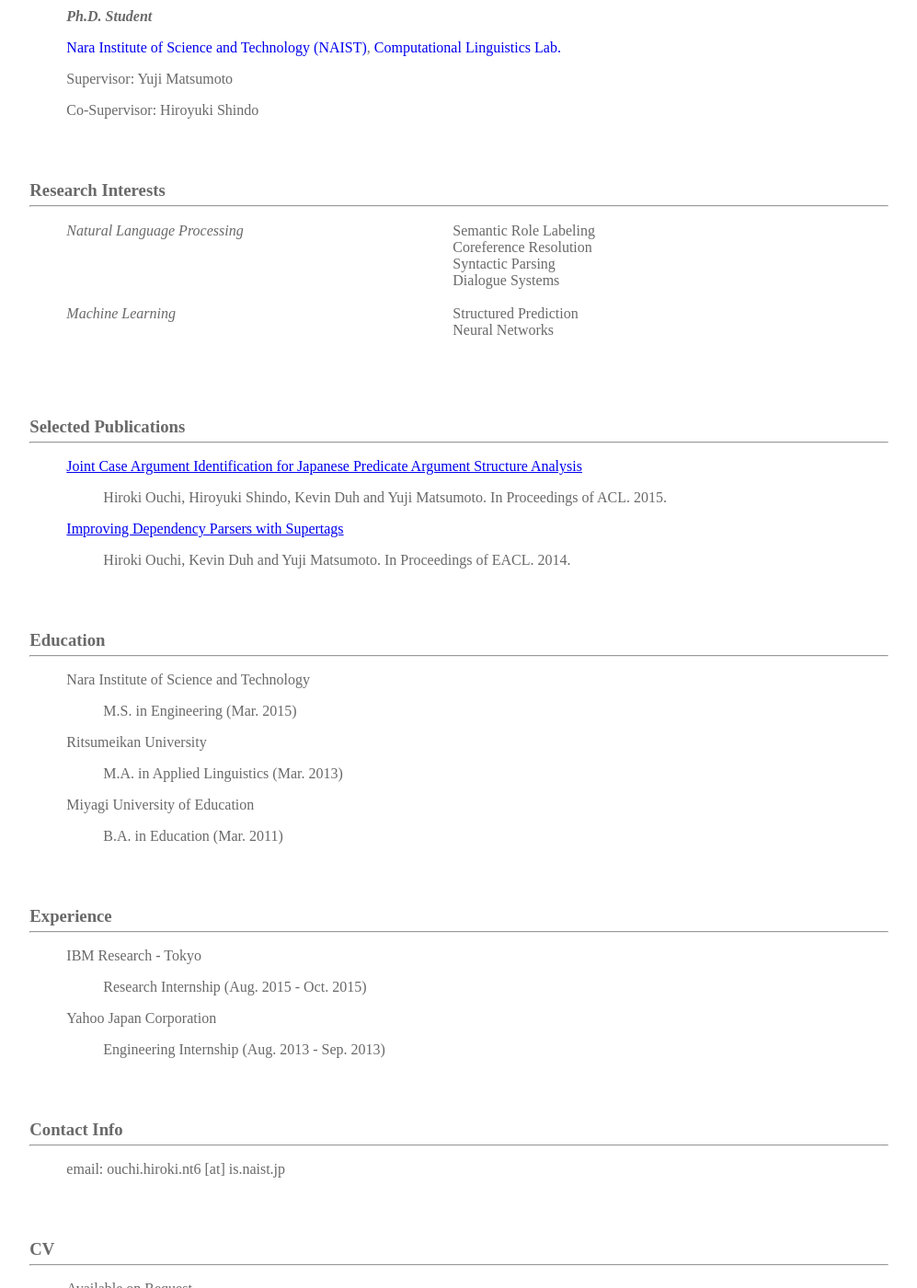
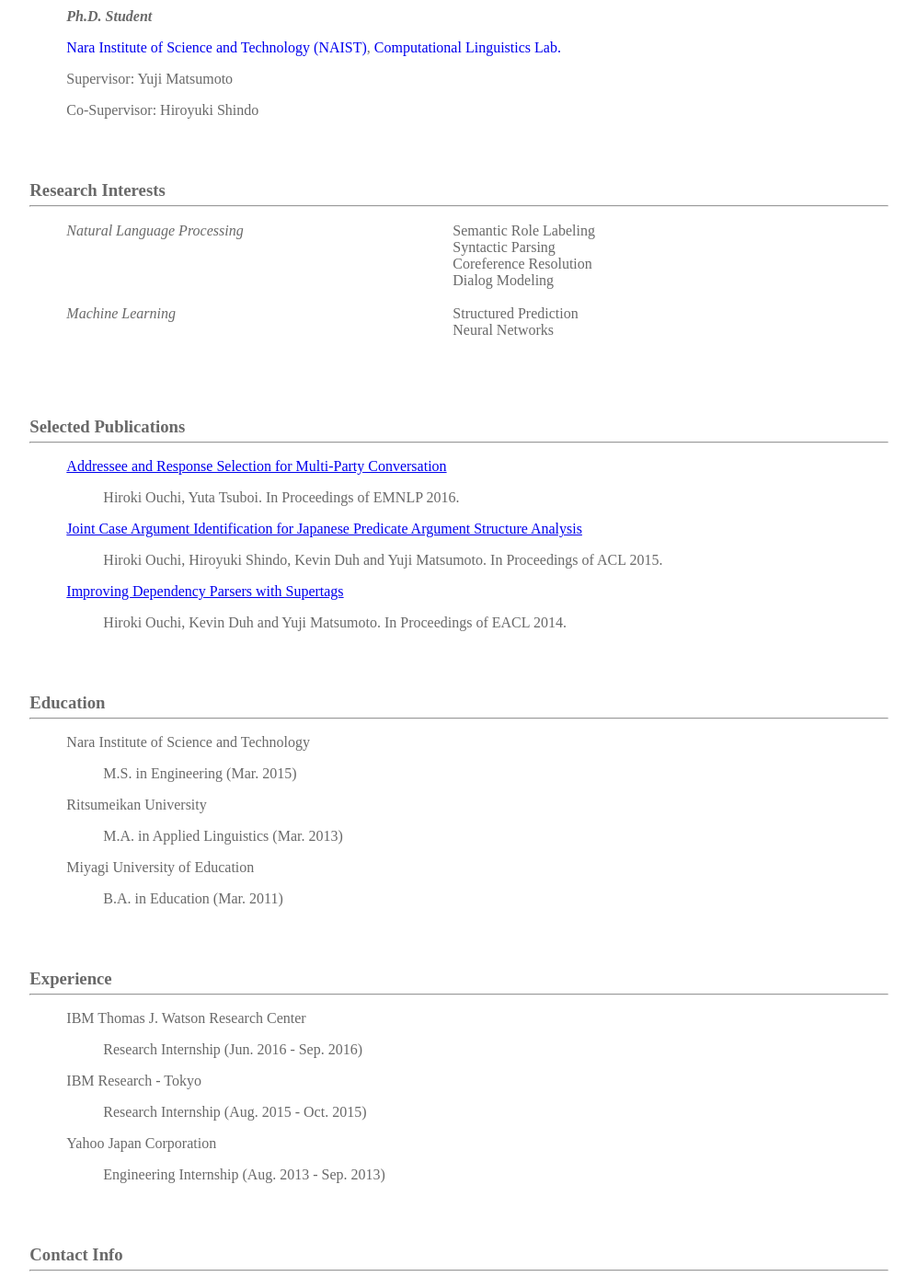
Before and after one commit to hiroki13/hiroki13.github.com, a Jekyll site: the page built from index.md, in a window 1280 px wide and 1400 px high, scrolled down 300 px. Shown: the whole window at 92% size, without its empty margins (141-1138 px from the left). Built offline with Jekyll 4.4.1, drawn with Linux system fonts in a browser that asks for light colours.

Commit message:
add emnlp

```diff
--- a/index.md
+++ b/index.md
@@ -30,9 +30,9 @@ title:  Hiroki Ouchi
 		<div class="item">Natural Language Processing</div>
 		<div class="detail">
 			Semantic Role Labeling<br>
+			Syntactic Parsing<br>
 			Coreference Resolution<br>
-			Syntactic Parsing<br>
-			Dialogue Systems<br><br>
+			Dialog Modeling<br><br>
 		</div>
 	</div>
 
@@ -51,13 +51,17 @@ title:  Hiroki Ouchi
 	<hr>
 </div>
 
+> [Addressee and Response Selection for Multi-Party Conversation][5]
+
+>> Hiroki Ouchi, Yuta Tsuboi. In Proceedings of EMNLP 2016.
+
 > [Joint Case Argument Identification for Japanese Predicate Argument Structure Analysis][4]
 
->> Hiroki Ouchi, Hiroyuki Shindo, Kevin Duh and Yuji Matsumoto. In Proceedings of ACL. 2015.
+>> Hiroki Ouchi, Hiroyuki Shindo, Kevin Duh and Yuji Matsumoto. In Proceedings of ACL 2015.
 
 > [Improving Dependency Parsers with Supertags][3]
 
->> Hiroki Ouchi, Kevin Duh and Yuji Matsumoto. In Proceedings of EACL. 2014.
+>> Hiroki Ouchi, Kevin Duh and Yuji Matsumoto. In Proceedings of EACL 2014.
 
 
 <div class="content">
@@ -83,6 +87,10 @@ title:  Hiroki Ouchi
 	<hr>
 </div>
 
+> IBM Thomas J. Watson Research Center
+
+>> Research Internship (Jun. 2016 - Sep. 2016)
+
 > IBM Research - Tokyo
 
 >> Research Internship (Aug. 2015 - Oct. 2015)
```
Also changed, not shown: other parts of index.md (+3 -2 lines).
